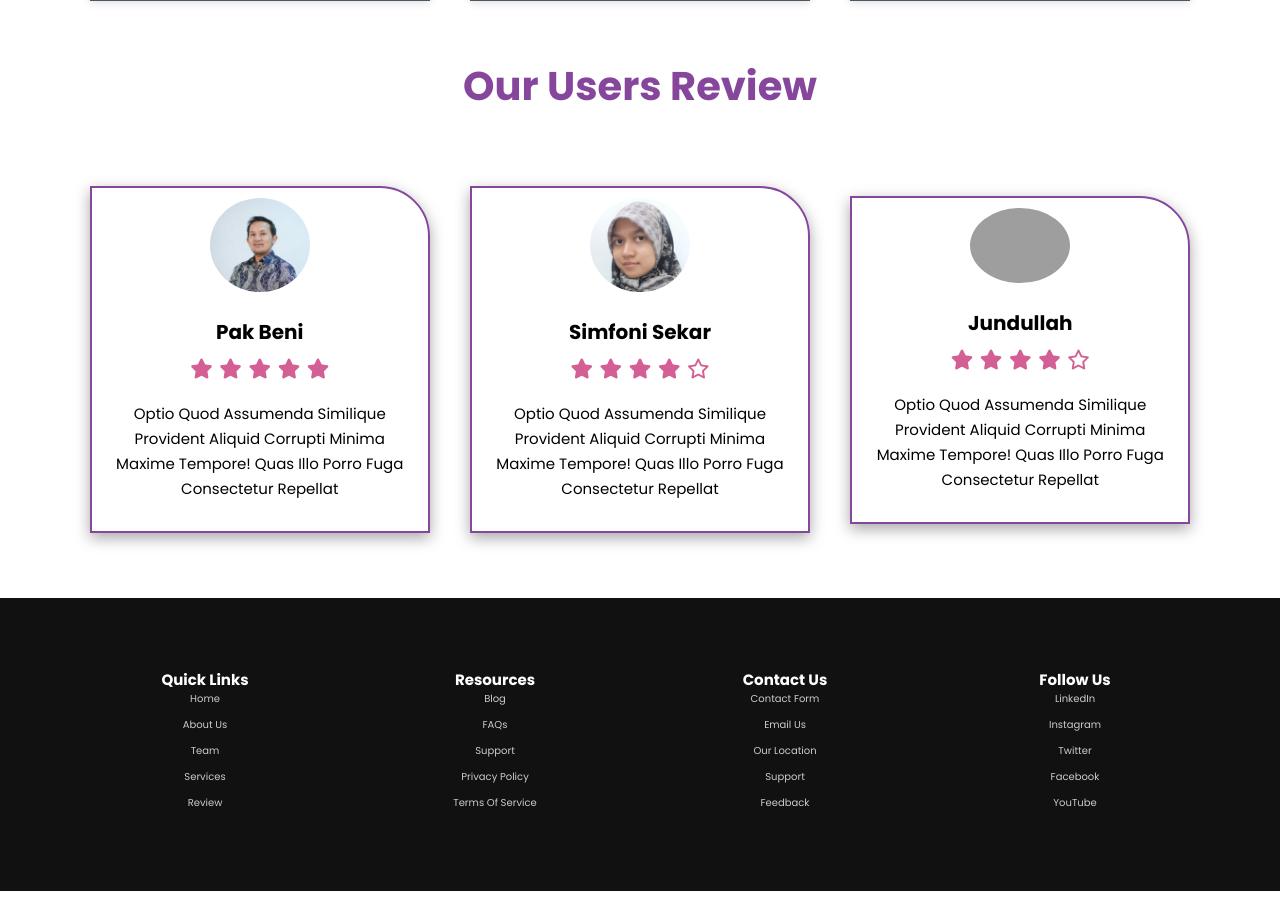
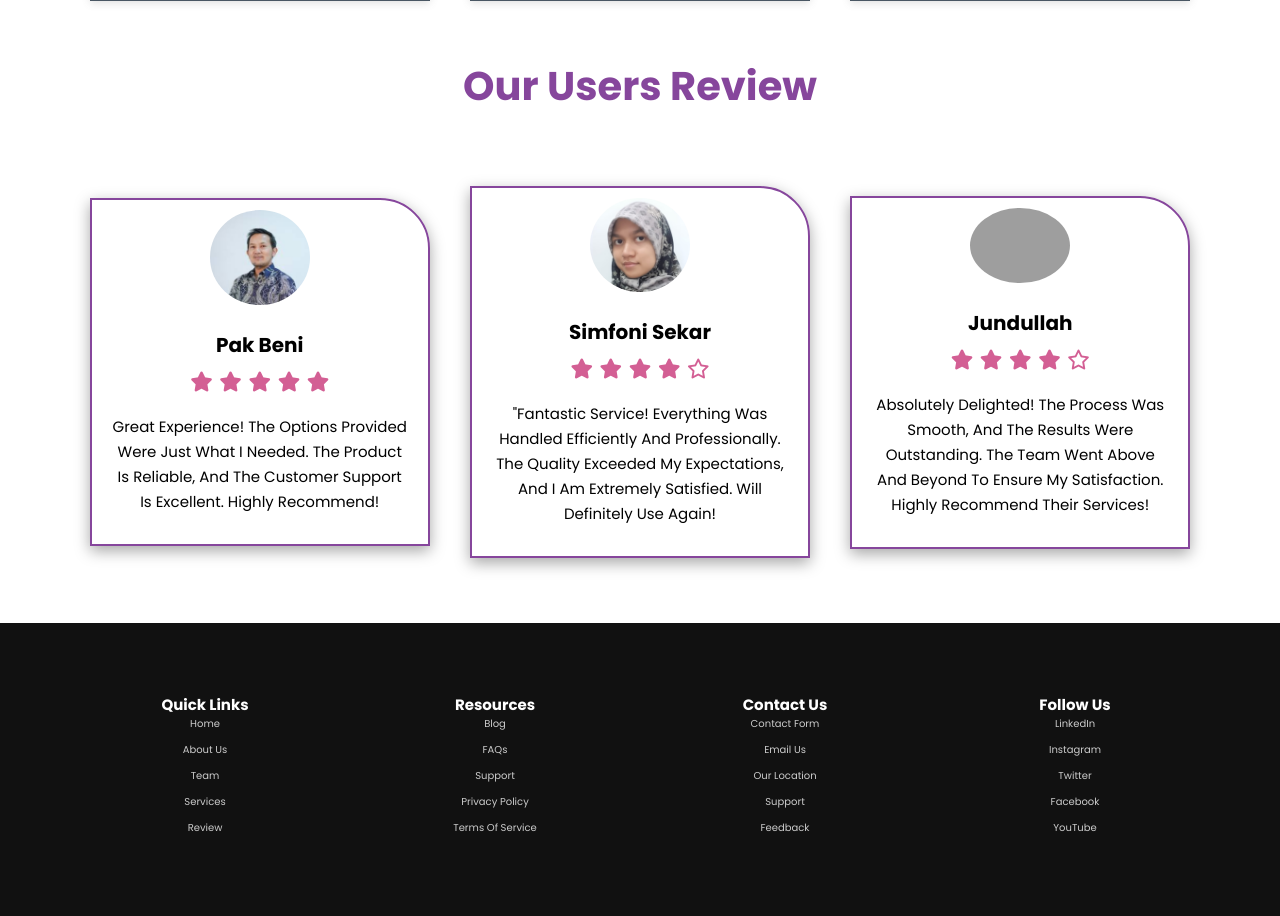
Before and after one commit to abdullahalhwyji/dearDay_public, a PHP site: page /interface/interface.php in a window 1280 px wide. Shown: the part 3788-4704 px from the top of the page. Before the commit the page ends 4679 px from the top, so only its background shows below. Run offline with PHP 8.4, Linux system fonts and the light colour scheme; a user stored in the database is signed in; data that the repository does not hold is empty; some libraries are stand-ins or nearby versions; grey boxes are pictures that could not be loaded.

Commit message:
update the user reveiws

```diff
--- a/interface/interface.php
+++ b/interface/interface.php
@@ -455,8 +455,7 @@ $stmt->close();
                         </div>
 
                         <div class="review-text">
-                            <p>Optio quod assumenda similique provident aliquid corrupti minima maxime tempore! Quas
-                                illo porro fuga consectetur repellat </p>
+                            <p>Great experience! The options provided were just what I needed. The product is reliable, and the customer support is excellent. Highly recommend! </p>
                         </div>
 
                     </div>
@@ -474,8 +473,7 @@ $stmt->close();
                         </div>
 
                         <div class="review-text">
-                            <p>Optio quod assumenda similique provident aliquid corrupti minima maxime tempore! Quas
-                                illo porro fuga consectetur repellat</p>
+                            <p>"Fantastic service! Everything was handled efficiently and professionally. The quality exceeded my expectations, and I am extremely satisfied. Will definitely use again!</p>
                         </div>
 
                     </div>
@@ -493,8 +491,7 @@ $stmt->close();
                         </div>
 
                         <div class="review-text">
-                            <p>Optio quod assumenda similique provident aliquid corrupti minima maxime tempore! Quas
-                                illo porro fuga consectetur repellat</p>
+                            <p>Absolutely delighted! The process was smooth, and the results were outstanding. The team went above and beyond to ensure my satisfaction. Highly recommend their services!</p>
                         </div>
 
                     </div>
```
